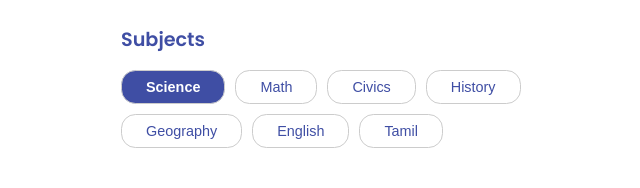
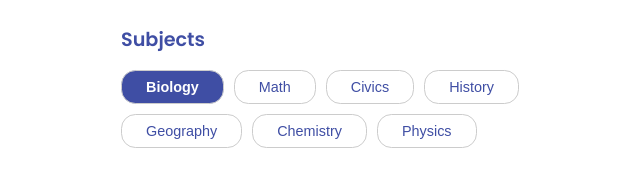
Before and after one commit to JeswinSunsi/MCC, a Vue app in the folder MCCApp/: page / in a window 1280 px wide. Shown: the part 311-499 px from the top of the page, without its empty margins (327-967 px from the left). Built offline with nearby package versions, Linux system fonts and the light colour scheme; the HTML template or start-up script is replaced by a standard one.

Commit message:
Minor subject change

```diff
--- a/MCCApp/src/components/HomeScreen.vue
+++ b/MCCApp/src/components/HomeScreen.vue
@@ -8,17 +8,17 @@
 
         <h2 class="section-title">Subjects</h2>
         <div class="subjects-container">
-            <button class="subject-button" @click="changeSubject('Science')" :class="{active: selectedSubject === 'Science'}">Science</button>
+            <button class="subject-button" @click="changeSubject('Biology')" :class="{active: selectedSubject === 'Biology'}">Biology</button>
             <button class="subject-button" @click="changeSubject('Math')" :class="{active: selectedSubject === 'Math'}">Math</button>
             <button class="subject-button" @click="changeSubject('Civics')" :class="{active: selectedSubject === 'Civics'}">Civics</button>
             <button class="subject-button" @click="changeSubject('History')" :class="{active: selectedSubject === 'History'}">History</button>
             <button class="subject-button" @click="changeSubject('Geography')" :class="{active: selectedSubject === 'Geography'}">Geography</button>
-            <button class="subject-button" @click="changeSubject('English')" :class="{active: selectedSubject === 'English'}">English</button>
-            <button class="subject-button" @click="changeSubject('Tamil')" :class="{active: selectedSubject === 'Tamil'}">Tamil</button>
+            <button class="subject-button" @click="changeSubject('Chemistry')" :class="{active: selectedSubject === 'Chemistry'}">Chemistry</button>
+            <button class="subject-button" @click="changeSubject('Physics')" :class="{active: selectedSubject === 'Physics'}">Physics</button>
         </div>
         <h2 class="section-title">Chapters</h2>
         <div class="chapters-list">
-            <div class="chapter-item" v-for="(chapter, index) in scienceChapters" :key="index" v-if="selectedSubject==='Science'">
+            <div class="chapter-item" v-for="(chapter, index) in BiologyChapters" :key="index" v-if="selectedSubject==='Biology'">
                 {{ chapter }}
             </div>
             <div class="chapter-item" v-for="(chapter, index) in mathChapters" :key="index" v-if="selectedSubject==='Math'">
@@ -34,7 +34,7 @@
 <script setup>
 import { ref } from "vue"
 
-const selectedSubject = ref("Science")
+const selectedSubject = ref("Biology")
 
 const mathChapters = ref([
     'Relations and Functions',
@@ -45,7 +45,7 @@ const mathChapters = ref([
     'Application of Derivatives'
 ])
 
-const scienceChapters = ref([
+const BiologyChapters = ref([
     'Atoms & Nuclei',
     'Magnetism & Induction',
     'Wave Optics',
```
